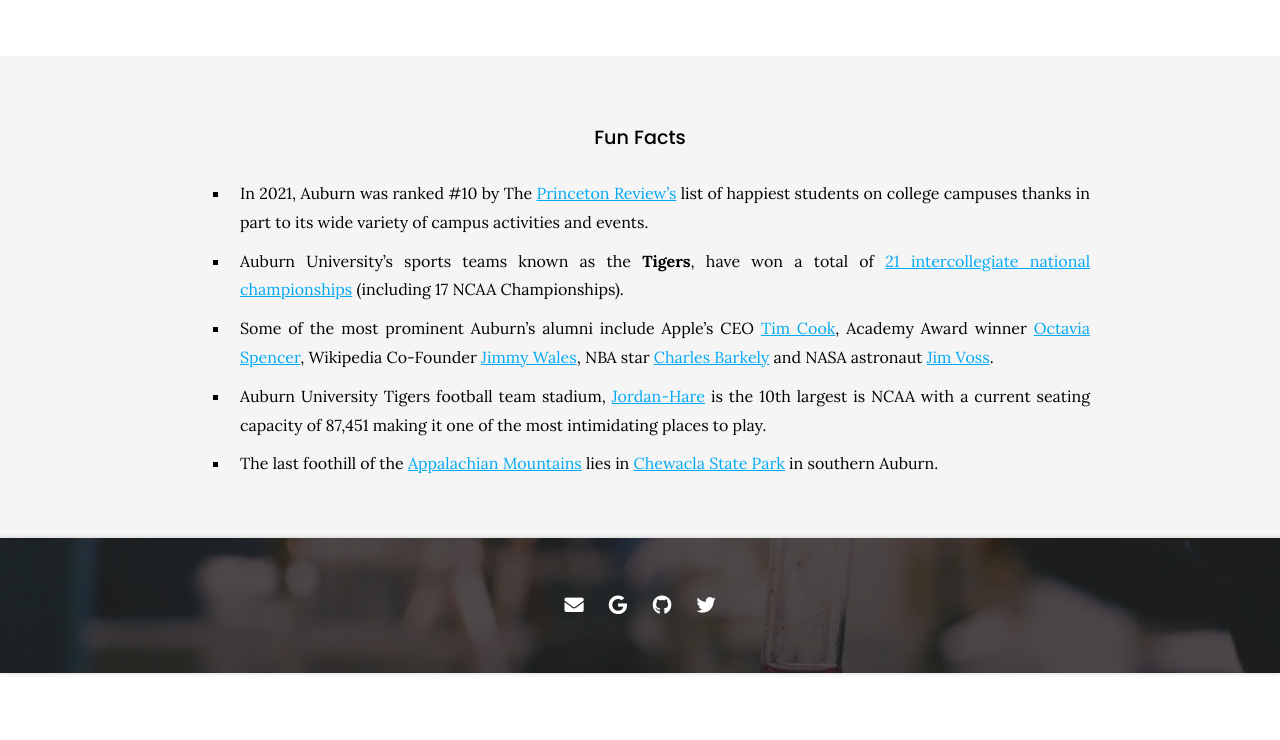
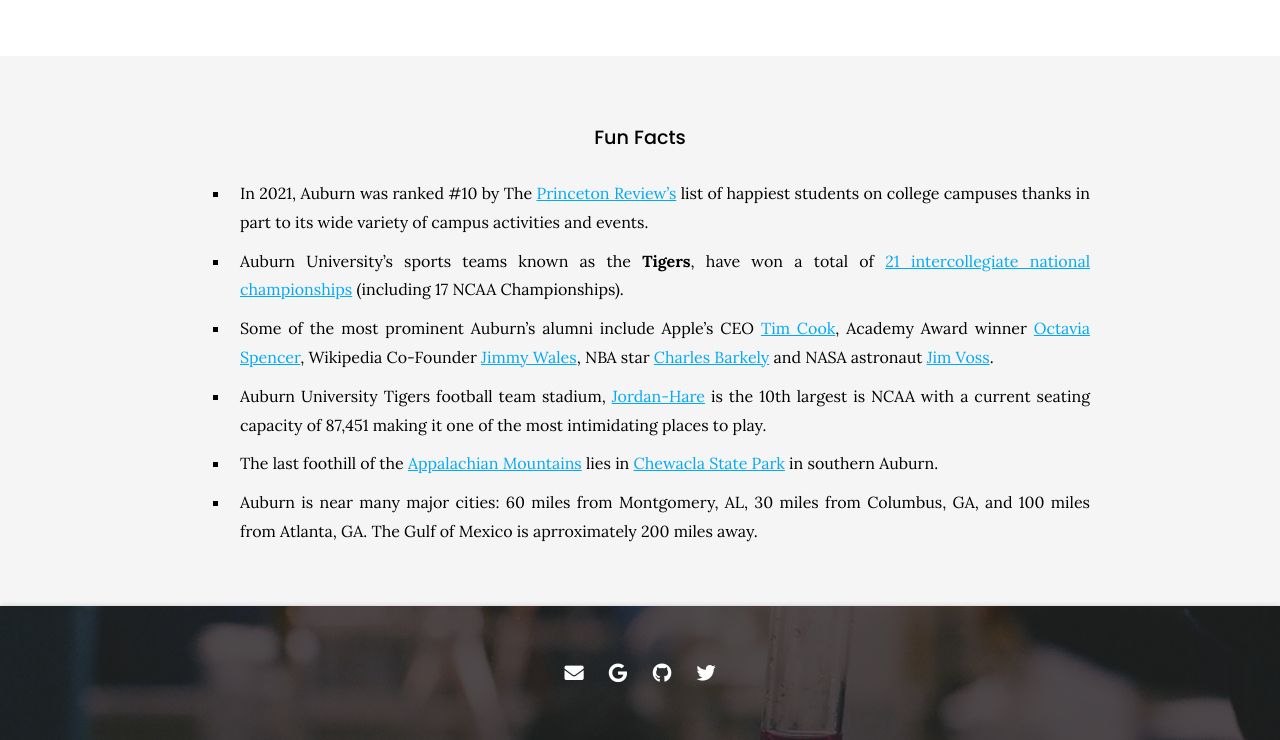
Before and after one commit to mistriotis-lab/mistriotis-lab.github.io, a Jekyll site: the page built from contact/index.md, in a window 1280 px wide and 900 px high, scrolled down 1649 px, cut to the strip 160-900 px from the top of the window. Built offline with Jekyll 4.4.1, drawn with Linux system fonts in a browser that asks for light colours; nearby versions of some CDN libraries; before the commit the page ends 2482 px from its top, so only the background shows below that.

Commit message:
Update index.md

```diff
--- a/contact/index.md
+++ b/contact/index.md
@@ -86,5 +86,7 @@
 
 - The last foothill of the [Appalachian Mountains](https://en.wikipedia.org/wiki/Appalachian_Mountains) lies in [Chewacla State Park](https://www.alapark.com/parks/chewacla-state-park) in southern Auburn.
 
+- Auburn is near many major cities: 60 miles from Montgomery, AL, 30 miles from Columbus, GA, and 100 miles from Atlanta, GA. The Gulf of Mexico is aprroximately 200 miles away.
+
 
 {:.center}
```
